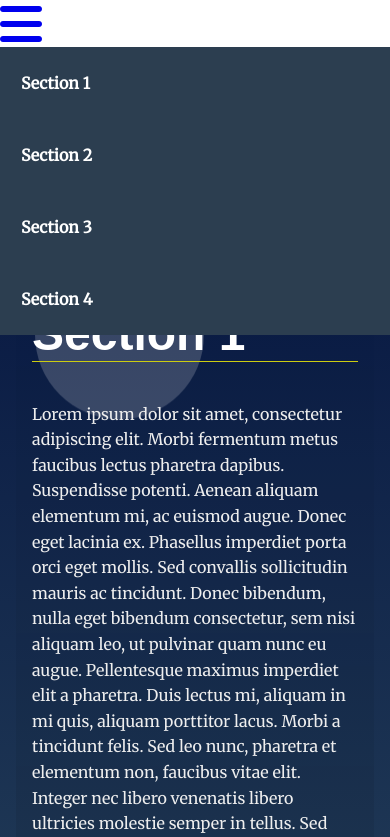
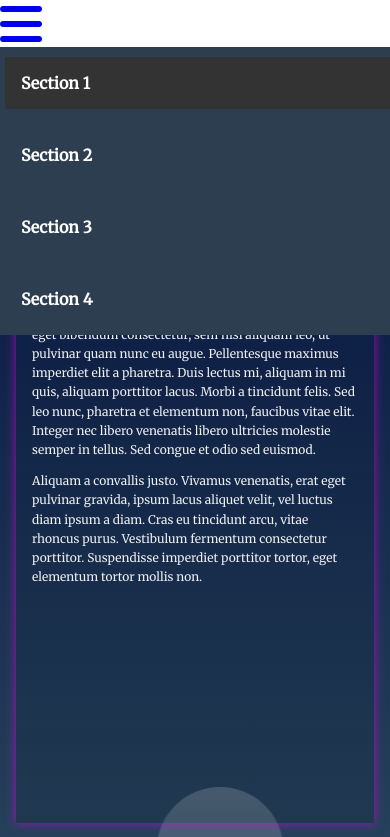
Before and after one commit to shoroukalkalla/Udacity-Landing-Page, a plain HTML site: page index.html in a window 390 px wide. Both pictures are taken after a click on the link 195 px from the left and 24 px from the top of the page. Shown: the top 837 px of the page. Drawn offline with Linux system fonts and the light colour scheme.

Commit message:
Added Active section class

```diff
--- a/css/styles.css
+++ b/css/styles.css
@@ -38,7 +38,7 @@ h1 {
 
 @media only screen and (min-width: 35em){
     h1 {
-        font-size: 7em;
+        font-size: 6em;
         margin: 2em 4rem 1em;
     }
 }
@@ -104,7 +104,7 @@ section {
     display: none;
 }
 
-@media (max-width:600px) {
+@media (max-width:35em) {
     #navbar__list{
         position: absolute;
         top: 47px;
@@ -130,6 +130,19 @@ section {
     }
     #navbar__list li a{
         color:white;
+    }
+}
+
+@media(max-width: 52em) {
+    h1 {
+        font-size: 4em;
+        margin: 2em 4rem 1em;
+    }
+    h2 {
+        font-size: 3em;
+    }
+    section .landing__container {
+        text-align: left !important;
     }
 }
 
@@ -174,6 +187,30 @@ section:nth-of-type(even) .landing__container {
     text-align: right;
 }
 
+@media(max-width: 37em){
+    h1 {
+        font-size: 3em;
+        margin-top: 4em;
+    }
+    h2 {
+        font-size: 2em;
+    }
+     p {font-size: 1em;}
+    section:nth-of-type(even) .landing__container {
+        text-align: left;
+    }
+}
+@media(max-width: 28em) {
+    h1 {
+        font-size: 1.5em;
+    }
+    h2 {
+        font-size: 1em;
+    }
+    p {
+        font-size: .75em;
+    }
+}
 /* Background Circles */
 /* Note that background circles are created with psuedo elements before and after */
 /* Circles appear to be random do to use of :nth-of-type psuedo class */
@@ -241,6 +278,7 @@ section:nth-of-type(3n + 1) .landing__container::after {
 section.your-active-class {
     background: rgb(0, 0, 0);
     background: linear-gradient(0deg, rgba(0, 0, 0, 0.1) 0%, rgba(0, 0, 0, 0) 100%);
+    box-shadow: 0 0 10px rgba(217, 4, 232, 0.676);
 }
 
 section.your-active-class .landing__container::before {
--- a/index.html
+++ b/index.html
@@ -41,7 +41,7 @@
     a data attribute that will populate the li node.
     Adding more sections will automatically populate nav.
     The first section is set to active class by default -->
-      <section id="section1" data-nav="Section 1" class="your-active-class">
+      <section id="section1" data-nav="Section 1">
         <div class="landing__container">
           <h2>Section 1</h2>
           <p>
--- a/js/app.js
+++ b/js/app.js
@@ -25,6 +25,7 @@
 const navBarList = document.querySelector("#navbar__list");
 const allSections = document.querySelectorAll("section");
 const bar = document.querySelector(".bar");
+let activeSection = allSections[0];
 /**
  * End Global Variables
  * Start Helper Functions
@@ -54,16 +55,22 @@ const buildNav = () => {
 };
 
 // Add class 'active' to section when near top of viewport
-const activeSection = (e) => {
+const setActiveSection = (e) => {
+  activeSection.classList.remove("your-active-class");
   const navLink = document.querySelectorAll("nav ul li a");
   let currentSection = "";
+  let flag = false;
 
   allSections.forEach((section) => {
     const sectionTop = section.offsetTop;
     if (scrollY >= sectionTop - 150) {
       currentSection = section.getAttribute("id");
+      activeSection = section;
+      flag = true;
     }
   });
+
+  if (flag) activeSection.classList.add("your-active-class");
 
   navLink.forEach((link) => {
     link.parentElement.classList.remove("active");
@@ -84,6 +91,12 @@ const scrollToSection = (e) => {
   });
 };
 
+// Menu Bar Toggling
+const menuBar = (e) => {
+  e.preventDefault();
+  navBarList.classList.toggle("display");
+};
+
 /**
  * End Main Functions
  * Begin Events
@@ -94,10 +107,10 @@ const scrollToSection = (e) => {
 window.addEventListener("DOMContentLoaded", buildNav());
 
 // Responsive Bar
-bar.addEventListener("click", () => navBarList.classList.toggle("display"));
+bar.addEventListener("click", menuBar);
 
 // Scroll to section on link click
 navBarList.addEventListener("click", scrollToSection);
 
 // Set sections as active
-window.addEventListener("scroll", activeSection);
+window.addEventListener("scroll", setActiveSection);
```
Also changed, not shown: 1 other file.
